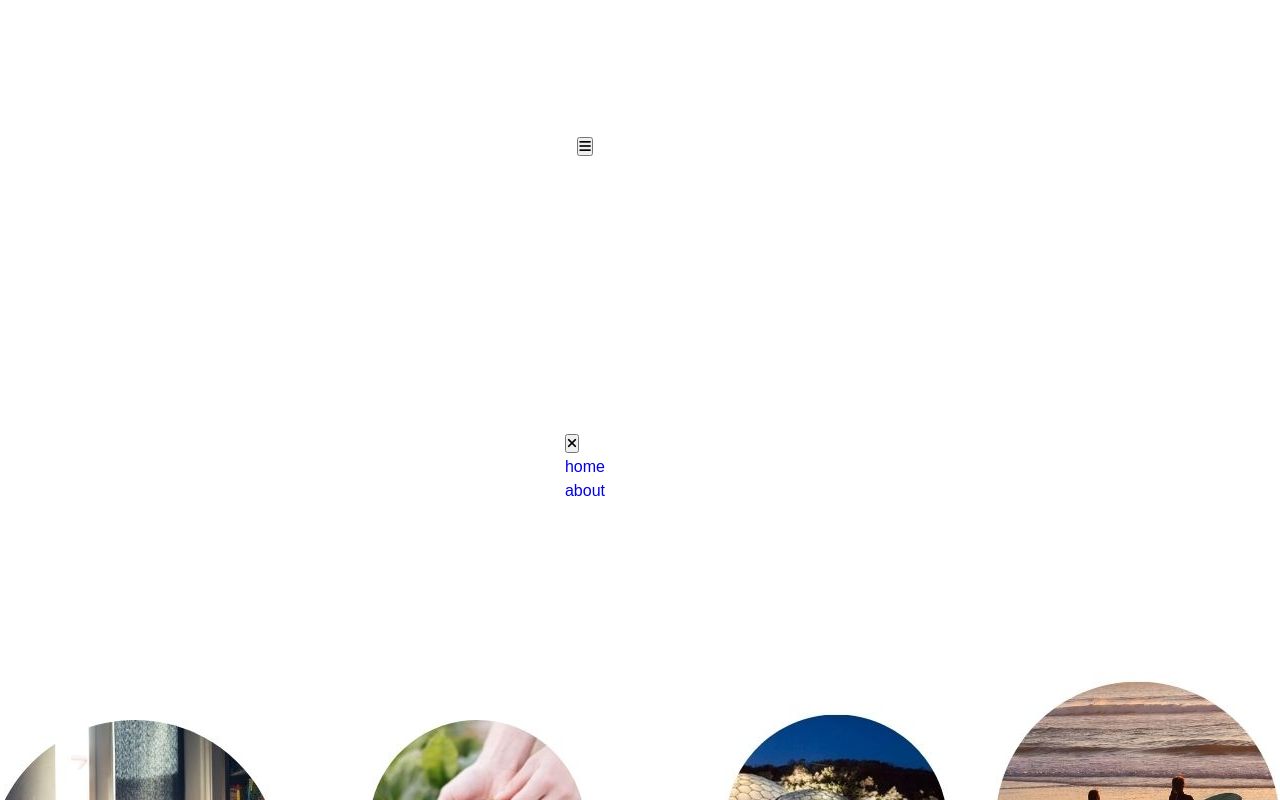
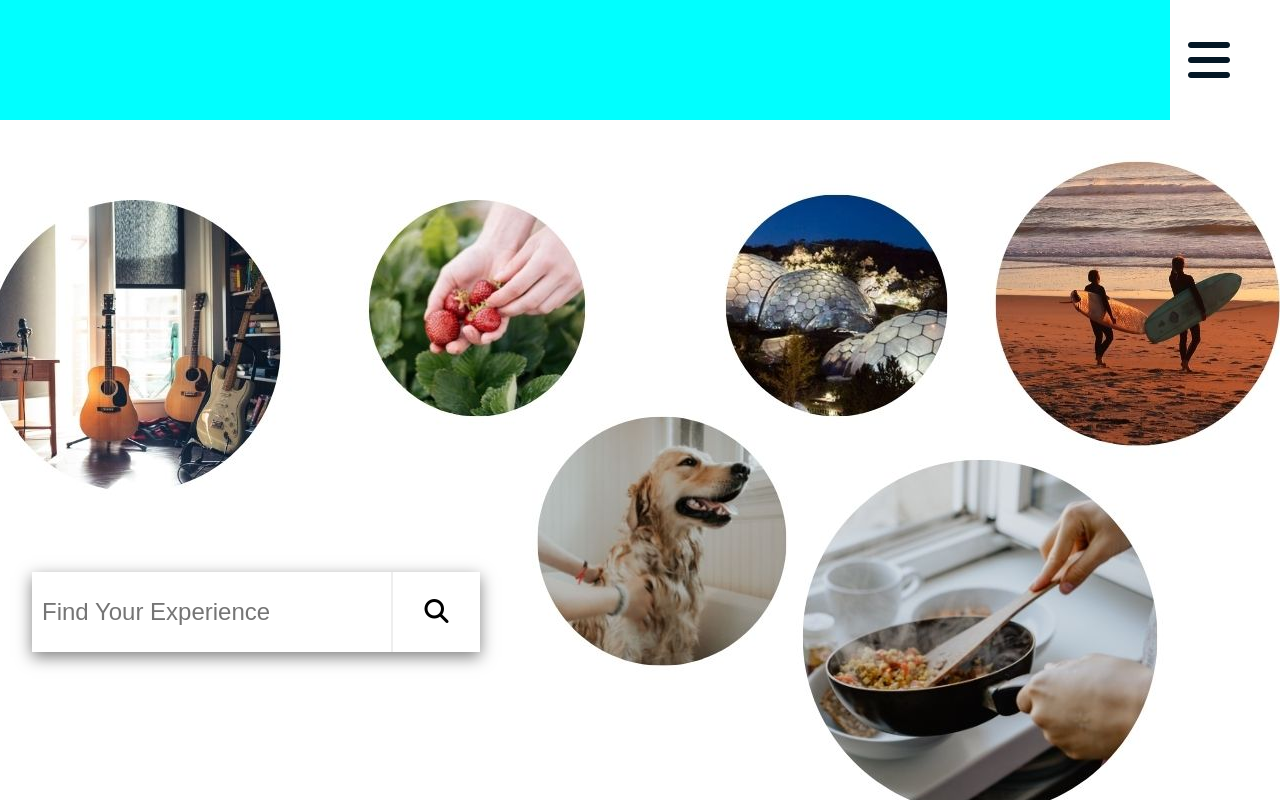
Before and after one commit to Responsibleuk/experience, a plain HTML site: page index.html in a window 1280 px wide. Shown: the top 800 px of the page. Drawn offline with Linux system fonts and the light colour scheme.

Commit message:
Add nav bar javascript

```diff
--- a/assets/css/style.css
+++ b/assets/css/style.css
@@ -128,7 +128,7 @@ Variables
   }
 
   header {
-    min-height: 80vh;
+    max-height: 80vh;
     display: grid;
     place-items: center;
     max-width: 1170px;
@@ -142,6 +142,91 @@ Variables
   }
 
 
+ /* nav */
+
+ header {
+   background-color: aqua;
+   height: 15vh;
+ }
+
+  .nav-toggle {
+    position: fixed;
+    top: 2rem;
+    right: 3rem;
+    font-size: 3rem;
+    background: transparent;
+    border-color: transparent;
+    color: var(--clr-primary-1);
+    transition: var(--transition);
+
+  }
+  .nav-toggle:hover {
+    color: var(--clr-primary-3);
+  }
+
+
+  .nav-header {
+    display: flex;
+    justify-content: space-between;
+    align-items: center;
+    padding: 1rem 1.5rem;
+  }
+  .close-btn {
+    font-size: 1.75rem;
+
+    background: transparent;
+    border-color: transparent;
+
+    transition: var(--transition);
+    color: var(--clr-red-dark);
+  }
+  .close-btn:hover {
+    color: var(--clr-red-light);
+
+  }
+
+
+  .nav a {
+    display: block;
+    font-size: 1.5rem;
+    text-transform: capitalize;
+    padding: 1rem 1.5rem;
+    color: var(--clr-grey-1);
+    transition: var(--transition);
+  }
+  .nav a:hover {
+    background: var(--clr-primary-1);
+    color: var(--clr-primary-3);
+    padding-left: 1.75rem;
+  }
+  .social-icons {
+    justify-self: center;
+    display: flex;
+    padding-bottom: 2rem;
+  }
+
+  .nav-bar {
+    position: fixed;
+    top: 0;
+    left: 0;
+    width: 100%;
+    height: 100%;
+    background: var(--clr-white);
+    display: grid;
+    grid-template-rows: auto 1fr auto;
+    row-gap: 1rem;
+    box-shadow: var(--clr-red-dark);
+    transition: var(--transition);
+    transform: translate(-100%);
+  }
+  .show-nav-bar {
+    transform: translate(0);
+  }
+  @media screen and (min-width: 676px) {
+    .nav-bar {
+      width: 40vw;
+    }
+  }
 
 
  /*
@@ -152,6 +237,7 @@ Variables
 #hero-image {
   height: 800px;
   width: 100%;
+
   overflow: hidden;
   background: url(../images/Inspiration.jpg) no-repeat center center;
 }
--- /dev/null
+++ b/assets/script/nav.js
@@ -0,0 +1,15 @@
+// jhint
+
+const toggleBtn = document.querySelector(".nav-toggle");
+const closeBtn = document.querySelector(".close-btn");
+const navbar = document.querySelector(".nav-bar");
+
+// show nav
+toggleBtn.addEventListener("click", function () {
+  navbar.classList.toggle("show-nav-bar");
+});
+
+// close nav
+closeBtn.addEventListener("click", function () {
+  navbar.classList.remove("show-nav-bar");
+});
--- a/index.html
+++ b/index.html
@@ -14,6 +14,7 @@
 
 <body>
     <header>
+        <div>
             <button class="nav-toggle">
                 <i class="fas fa-bars"></i>
             </button>
@@ -31,6 +32,7 @@
                     </li>
                 </ul>
             </aside>
+        </div>
     </header>
 
     <section id="hero-image">
@@ -64,7 +66,7 @@
     <footer>
         Footer
     </footer>
-
+    <script src="assets/script/nav.js"></script>
 </body>
 
 </html>
```
Lines whose indentation alone changed are shown as unchanged.
